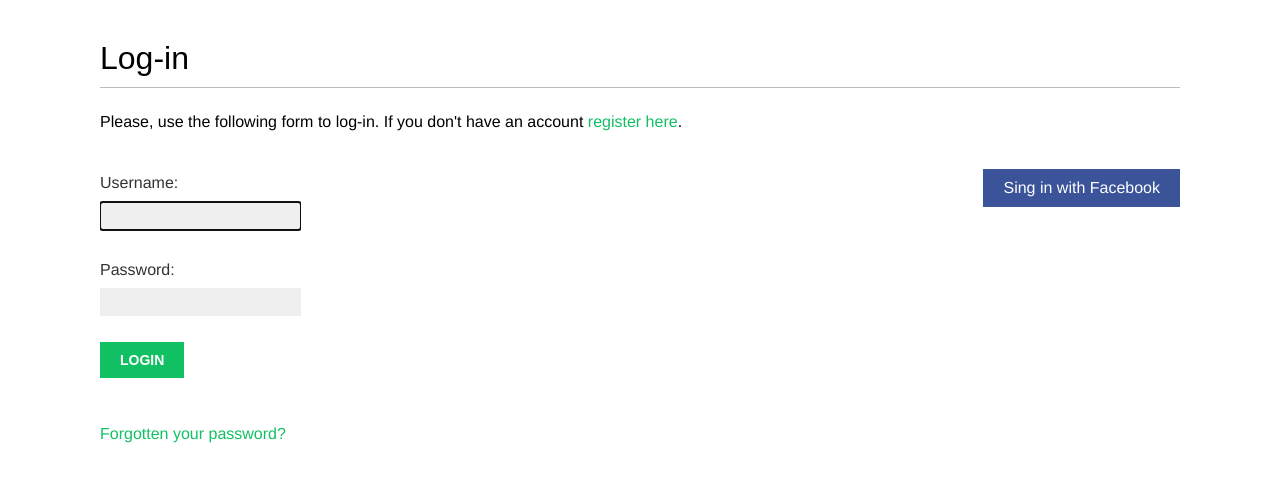
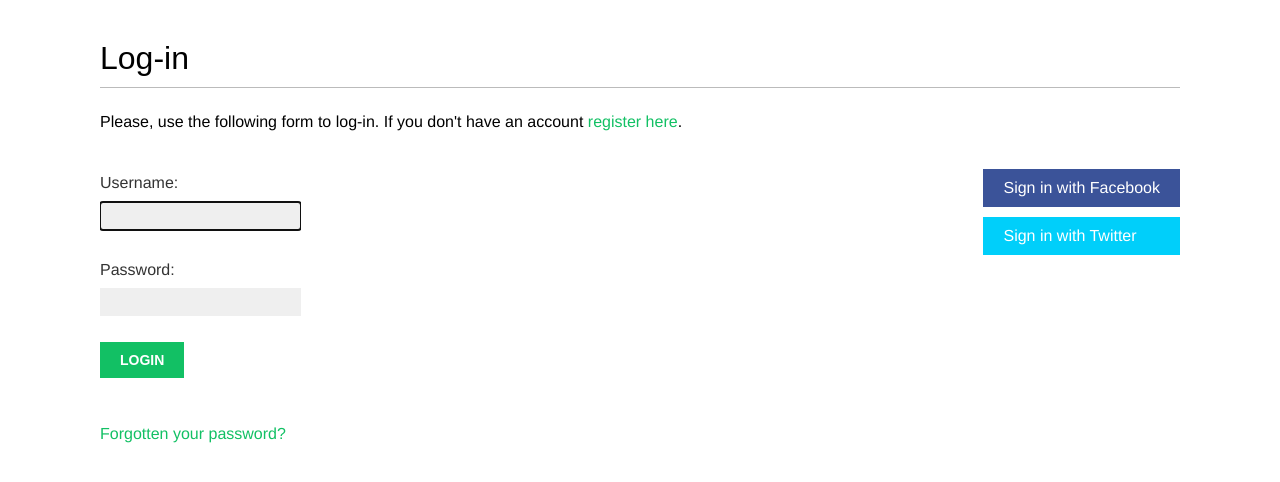
Before and after one commit to juliogazoli/livro-django4-social-website, a Django app: page /account/login/ in a window 1280 px wide. Shown: the part 47-529 px from the top of the page. Run offline with Django 4.2, Linux system fonts and the light colour scheme; some web fonts are replaced.

Commit message:
authentication using Twitter

```diff
--- a/bookmarks/account/templates/registration/login.html
+++ b/bookmarks/account/templates/registration/login.html
@@ -30,7 +30,12 @@
         <ul>
             <li class="facebook">
                 <a href="{% url 'social:begin' 'facebook' %}">
-                    Sing in with Facebook
+                    Sign in with Facebook
+                </a>
+            </li>
+            <li class="twitter">
+                <a href="{% url 'social:begin' 'twitter' %}">
+                    Sign in with Twitter
                 </a>
             </li>
         </ul>
--- a/bookmarks/bookmarks/settings.py
+++ b/bookmarks/bookmarks/settings.py
@@ -140,8 +140,14 @@ AUTHENTICATION_BACKENDS = [
     'django.contrib.auth.backends.ModelBackend',
     'account.authentication.EmailAuthBackend',
     'social_core.backends.facebook.FacebookOAuth2',
+    'social_core.backends.twitter.TwitterOAuth',
 ]
 
+# Facebook
 SOCIAL_AUTH_FACEBOOK_KEY = '' # Facebook App ID
 SOCIAL_AUTH_FACEBOOK_SECRET = '' # Facebook App Secret
 SOCIAL_AUTH_FACEBOOK_SCOPE = ['email']
+
+# Twitter
+SOCIAL_AUTH_TWITTER_KEY = '' # Twitter API Key
+SOCIAL_AUTH_TWITTER_SECRET = '' # Twitter API Secret
```
Also changed, not shown: 1 other file.
